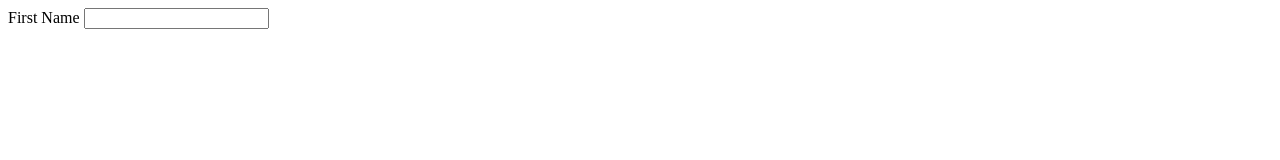
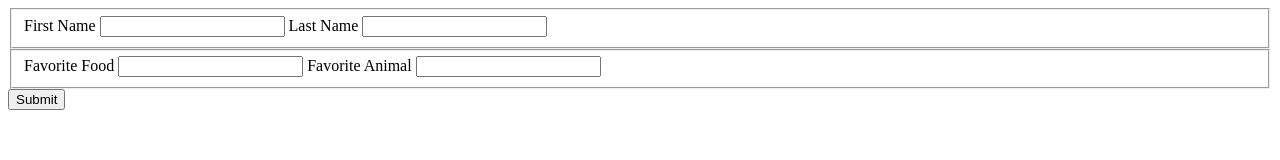
Before and after one commit to mickysisay/LC101-HTTP-FORMS, a plain HTML site: page index.html in a window 1280 px wide. Drawn offline with Linux system fonts and the light colour scheme.

Commit message:
Add fieldsets.

```diff
--- a/index.html
+++ b/index.html
@@ -1,19 +1,38 @@
 <!DOCTYPE html>
 <html>
-<head>
-    <meta charset='utf-8'>
-    <meta http-equiv='X-UA-Compatible' content='IE=edge'>
+  <head>
+    <meta charset="utf-8" />
+    <meta http-equiv="X-UA-Compatible" content="IE=edge" />
     <title>LC101 HTTP Forms Practice</title>
-    <meta name='viewport' content='width=device-width, initial-scale=1'>
-    <link rel='stylesheet' type='text/css' media='screen' href='assets/application.css'>
-
-</head>
-<body>
-    <form id="submissionForm">
+    <meta name="viewport" content="width=device-width, initial-scale=1" />
+    <link
+      rel="stylesheet"
+      type="text/css"
+      media="screen"
+      href="assets/application.css"
+    />
+  </head>
+  <body>
+    <form
+      id="submissionForm"
+      method="POST"
+      action="http://localhost:5000/student"
+    >
+      <fieldset>
         <label for="first_name">First Name</label>
-        <input id="first_name">
+        <input id="first_name" name="firstName" />
+        <label for="last_name">Last Name</label>
+        <input id="last_name" name="lastName" />
+      </fieldset>
+      <fieldset>
+        <label for="favorite_food">Favorite Food</label>
+        <input id="favorite_food" name="favoriteFood" />
+        <label for="favorite_animal">Favorite Animal</label>
+        <input id="favorite_animal" name="favoriteAnimal" />
+      </fieldset>
+      <button>Submit</button>
     </form>
-</body>
+  </body>
 </html>
 
 <!-- 1. Create a form outline structure-->
@@ -24,4 +43,4 @@
 <!-- 4. Add a URL target to the form -->
 <!-- 5. Add a field for favorite animal. Add a field for favorite food -->
 <!-- 5.5 git add and commit -->
-<!-- 6. Send a post request to the URL provided. Your data should appear on the screen. -->
+<!-- 6. Send a post request, by submitting the form, to the URL provided. -->
```
